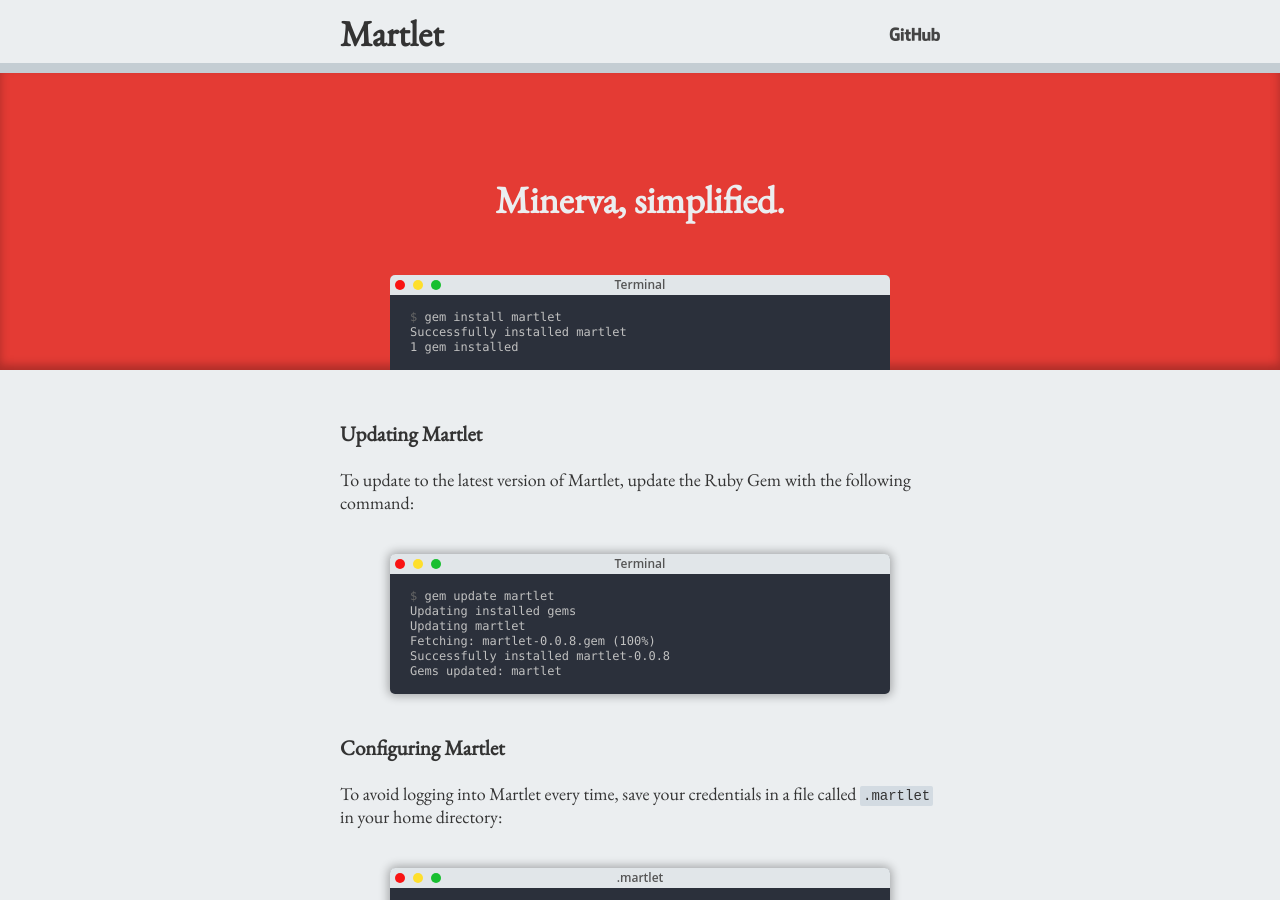
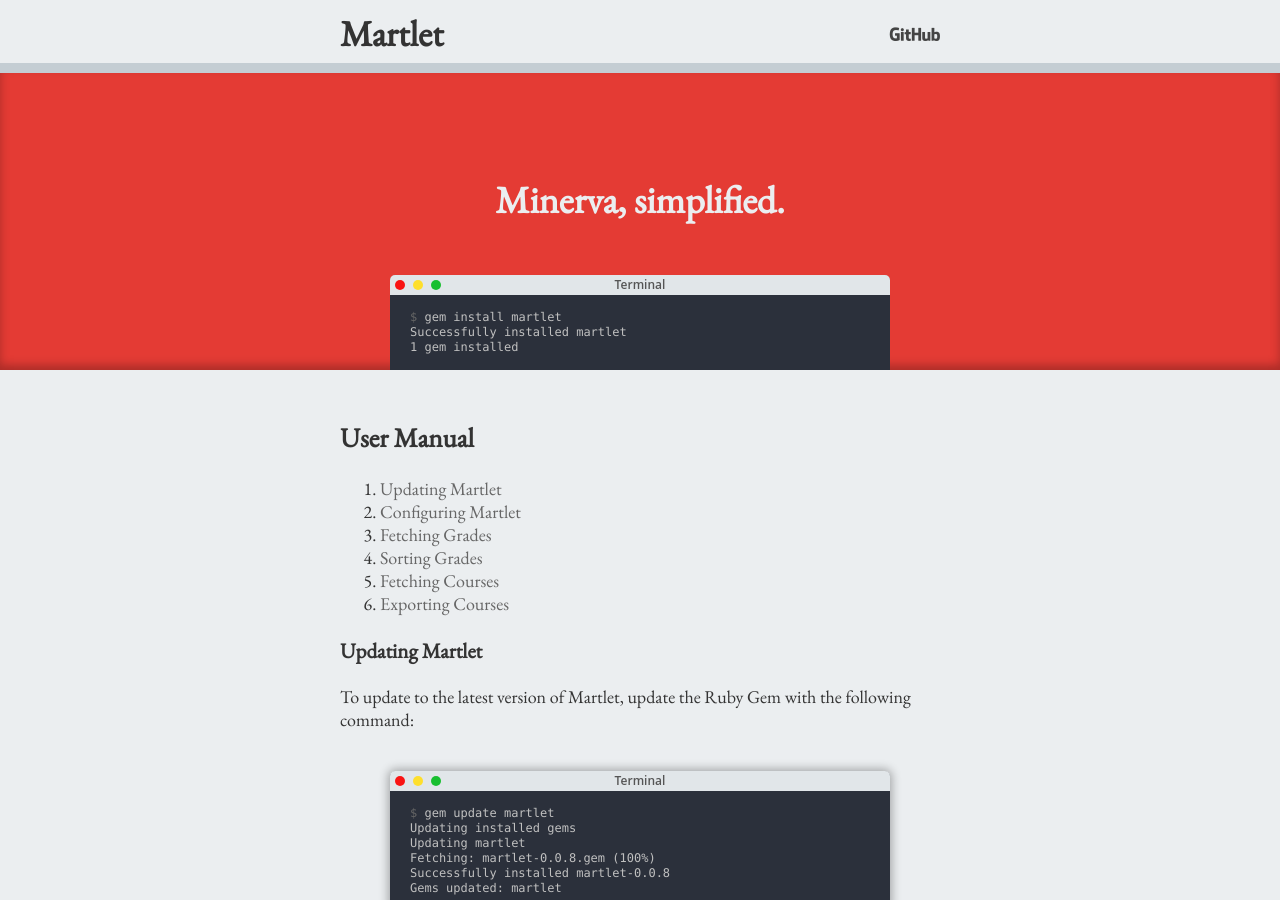
Before and after one commit to jacoblb64/martlet, a Jekyll site: the page built from index.md, in a window 1280 px wide and 900 px high. Built offline with Jekyll 4.4.1, drawn with Linux system fonts in a browser that asks for light colours.

Commit message:
Add links to sections

```diff
--- a/index.md
+++ b/index.md
@@ -1,6 +1,15 @@
 ---
 layout: frontpage
 ---
+
+## User Manual
+
+1. [Updating Martlet](#updating-martlet)
+1. [Configuring Martlet](#configuring-martlet)
+1. [Fetching Grades](#fetching-grades)
+1. [Sorting Grades](#sorting-grades)
+1. [Fetching Courses](#fetching-courses)
+1. [Exporting Courses](#exporting-courses)
 
 {% include updating.html %}
 {% include configuring.html %}
```
